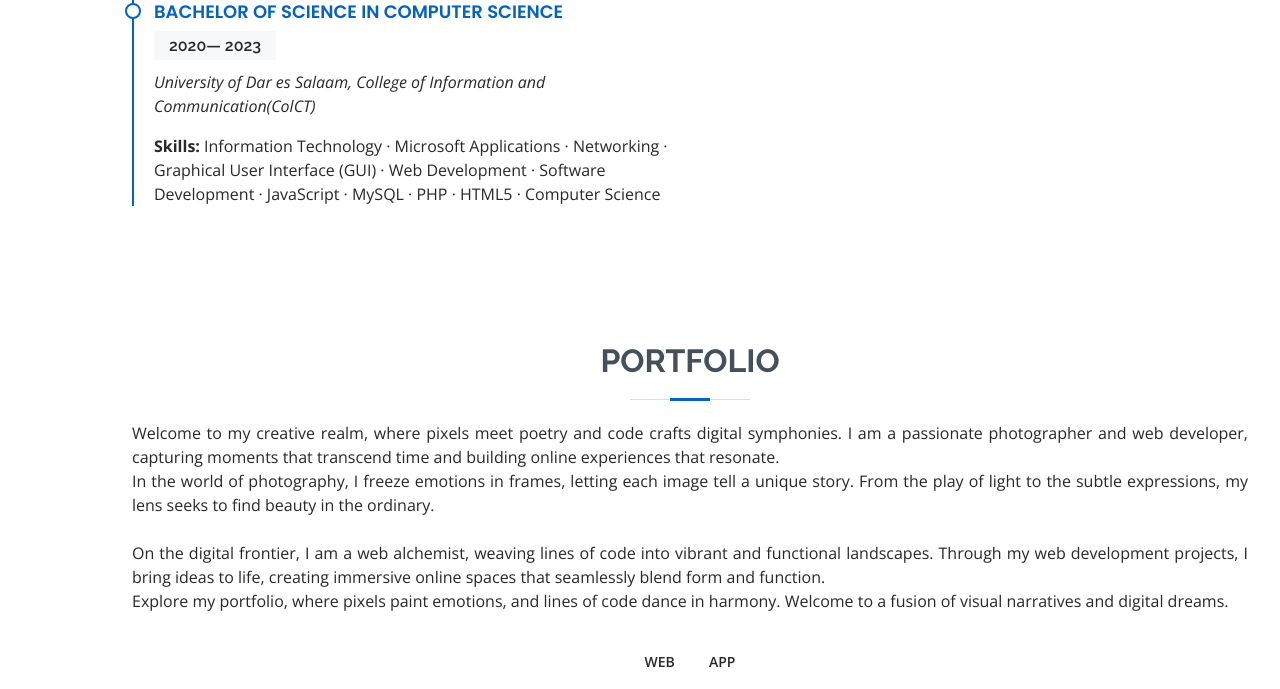
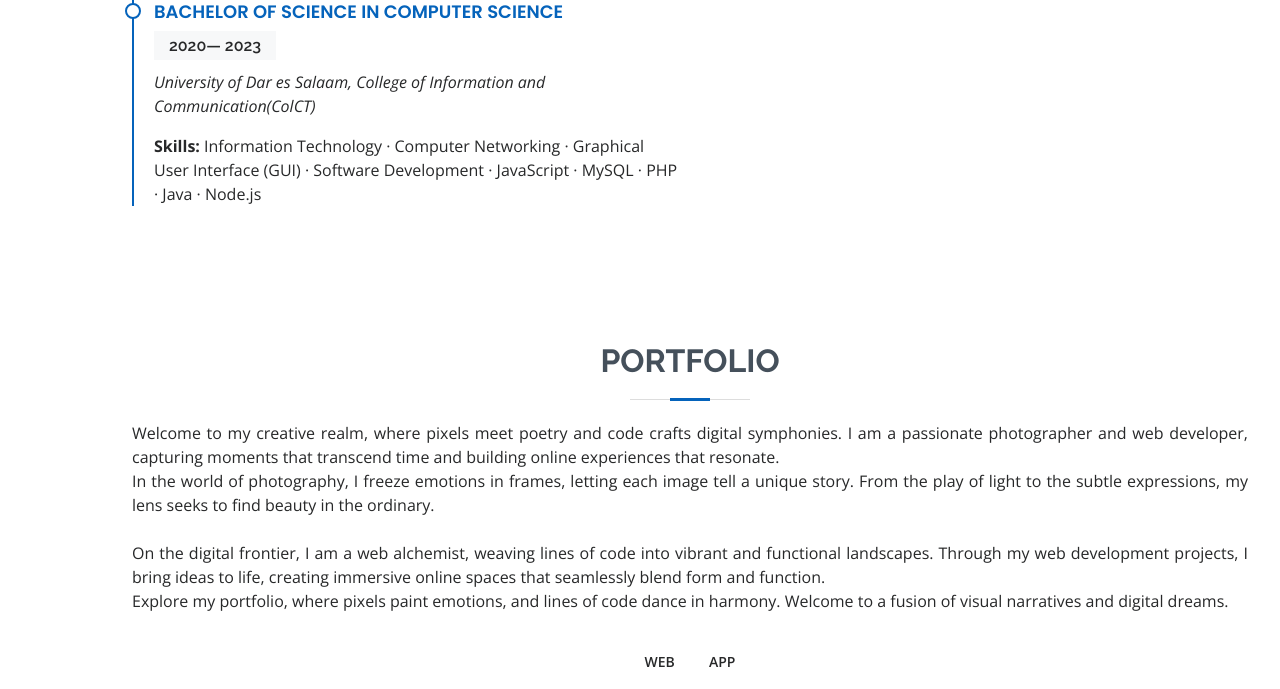
Before and after one commit to Udoddy/Portfolio, a plain HTML site: page index.html in a window 1280 px wide. Shown: the part 2889-3578 px from the top of the page. Drawn offline with nearby package versions, Linux system fonts and the light colour scheme.

Commit message:
Update index.html

```diff
--- a/index.html
+++ b/index.html
@@ -274,7 +274,7 @@
               </h4>
               <h5>2020— 2023</h5>
               <p><em>University of Dar es Salaam, College of Information and Communication(ColCT)</em></p>
-              <p><b>Skills:</b> Information Technology · Microsoft Applications · Networking · Graphical User Interface (GUI) · Web Development · Software Development · JavaScript · MySQL · PHP · HTML5 · Computer Science</p>
+              <p><b>Skills:</b> Information Technology · Computer Networking · Graphical User Interface (GUI) · Software Development · JavaScript · MySQL · PHP · Java · Node.js </p>
             </div>
           </div>
           <div class="col-lg-6">
```
